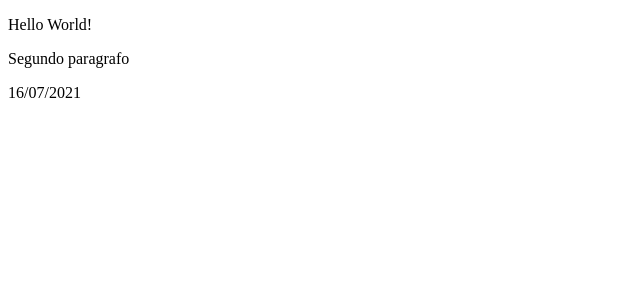
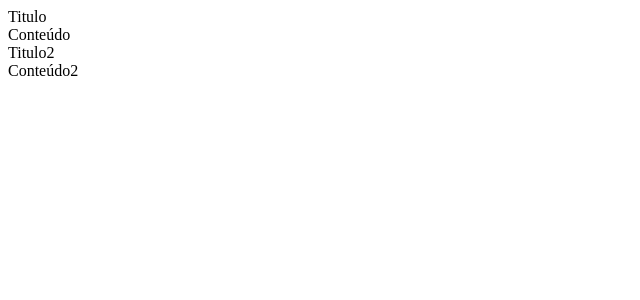
Before and after one commit to greglixandrao/lets-code-react, a React (Create React App) app in the folder react01/my-app/: page / in a window 1280 px wide. Shown: the top 300 px of the page, without its empty margins (0-640 px from the left). Built offline with nearby package versions, Linux system fonts and the light colour scheme.

Commit message:
componentes com props

```diff
--- /dev/null
+++ b/react01/my-app/src/components/App2.js
@@ -0,0 +1,17 @@
+/* eslint-disable no-useless-constructor */
+import React from "react";
+class App2 extends React.Component {
+  constructor(props) {
+    super(props);
+  }
+  render() {
+    return (
+      <div className='box'>
+        <div id='title'>{this.props.title}</div>
+        <div id='text'>{this.props.children}</div>
+      </div>
+    );
+  }
+}
+
+export default App2;
--- a/react01/my-app/src/index.js
+++ b/react01/my-app/src/index.js
@@ -1,11 +1,13 @@
 import React from "react";
 import ReactDOM from "react-dom";
 import App from "./components/App";
+import App2 from "./components/App2";
 import reportWebVitals from "./reportWebVitals";
 
 ReactDOM.render(
   <React.StrictMode>
-    <App />
+    <App2 title='Titulo'>Conteúdo</App2>
+    <App2 title='Titulo2'>Conteúdo2</App2>
   </React.StrictMode>,
   document.getElementById("root")
 );
```
